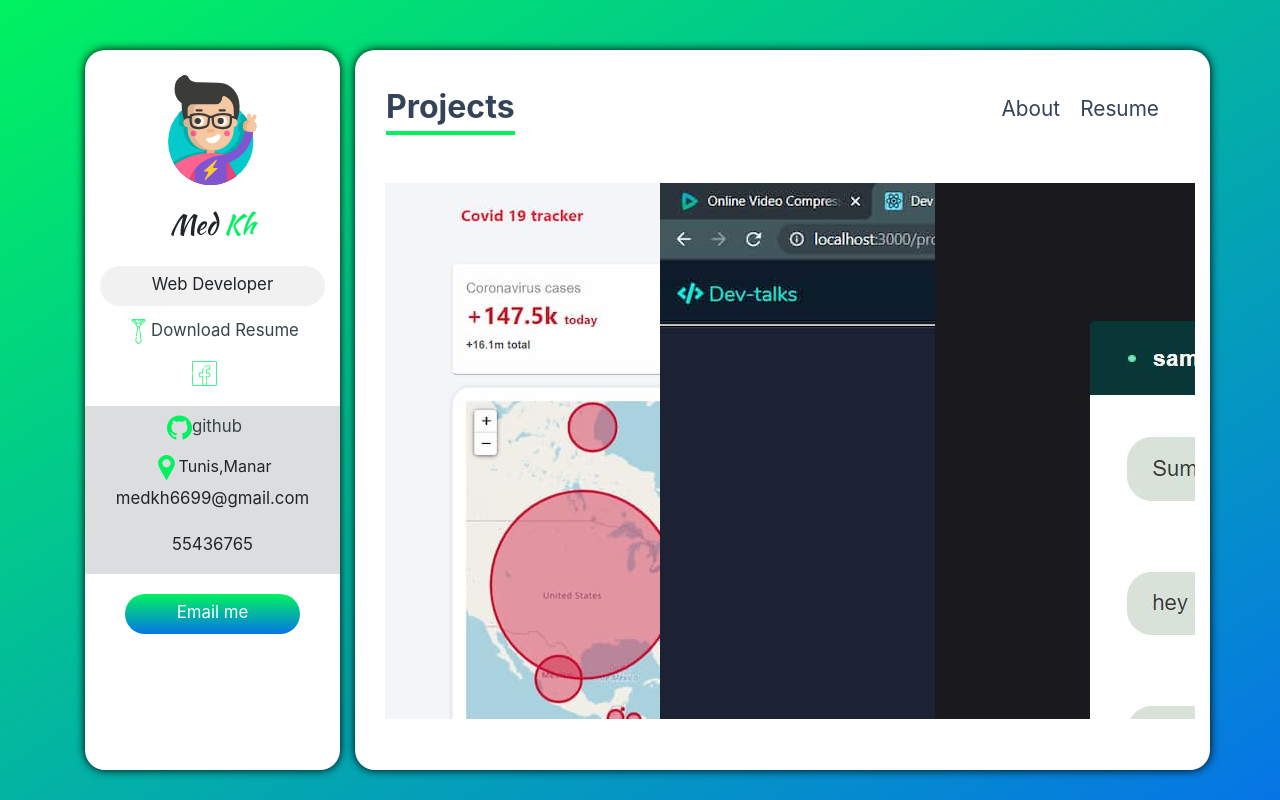
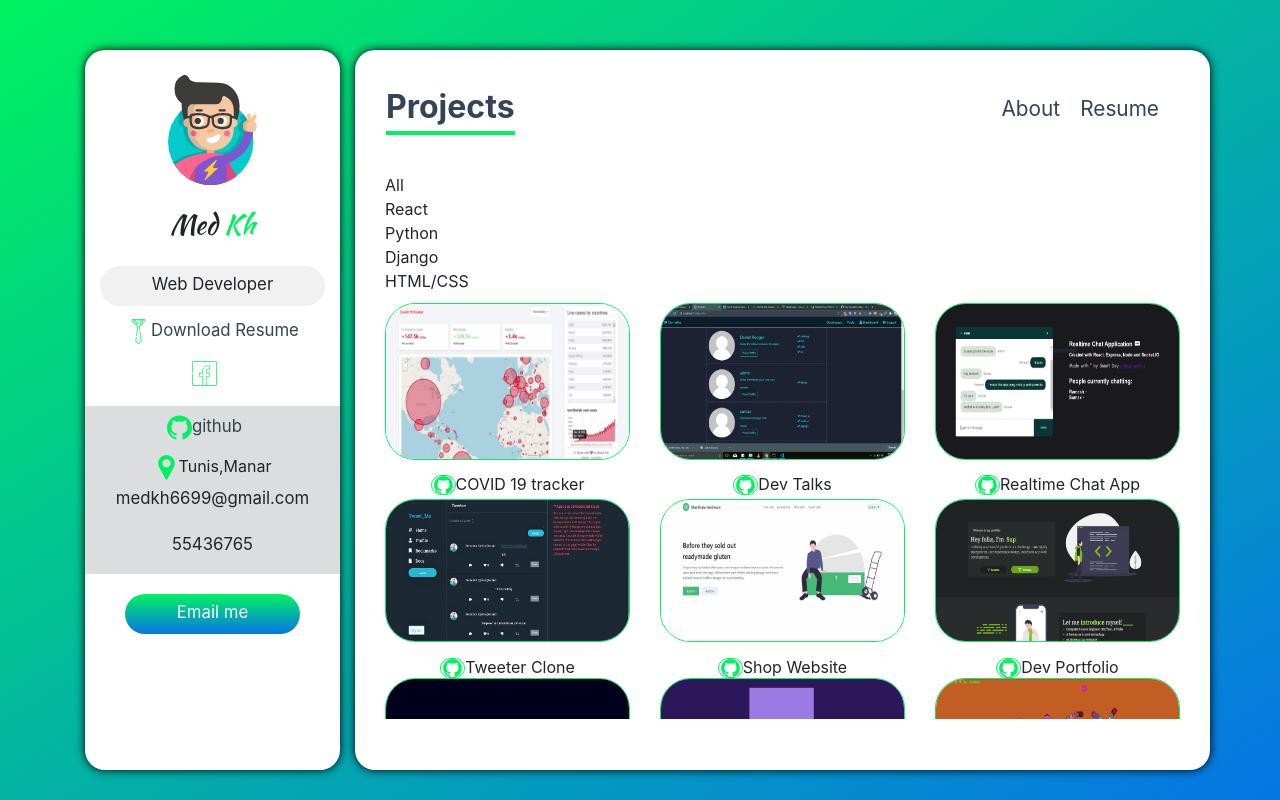
Before and after one commit to medxkh/dev-portfolio, a React (Create React App) app: page /projects in a window 1280 px wide. Built offline with nearby package versions, Linux system fonts and the light colour scheme.

Commit message:
style projects / add project filter

```diff
--- a/src/components/ProjectCard.js
+++ b/src/components/ProjectCard.js
@@ -9,13 +9,14 @@ function ProjectCard({ project: { name, image, deployed_url, github_url } }) {
           <img src={image} alt={name} className="projectCard__image" />
         </a>
         <div className="projectCard__title">
-          <a href={github_url} target="_blank">
+          <a href={github_url} target="_blank" className="projectCard__icon">
             <img
               src={github}
               alt="github link"
               className="projectCard__image"
             />
           </a>
+          {name}
         </div>
       </figure>
     </div>
--- a/src/components/Projects.js
+++ b/src/components/Projects.js
@@ -1,10 +1,24 @@
-import React from "react";
+import React, { useState } from "react";
 import data_projects from "./data/projects_data";
 import ProjectCard from "./ProjectCard";
 
 function Projects() {
+  const [projects, setProjects] = useState(data_projects);
+  const handleFilterCategory = (name) => {
+    const new_array = data_projects.filter((project) =>
+      project.category.includes(name)
+    );
+    setProjects(new_array);
+  };
   return (
     <div className="container projects">
+      <div className="projects__navbar">
+        <div onClick={() => setProjects(data_projects)}>All</div>
+        <div onClick={() => handleFilterCategory("react.js")}>React</div>
+        <div onClick={() => handleFilterCategory("python")}>Python</div>
+        <div onClick={() => handleFilterCategory("Django")}>Django</div>
+        <div onClick={() => handleFilterCategory("static")}>HTML/CSS</div>
+      </div>
       <div className="row">
         {data_projects.map((project) => (
           <ProjectCard key={project.name} project={project} />
--- a/src/index.css
+++ b/src/index.css
@@ -231,3 +231,22 @@ a:hover {
   height: 100%;
   min-height: 1;
 }
+
+.projectCard__image {
+  width: 100%;
+  height: 80%;
+  border-radius: 30px;
+  border: 1px solid #00f260;
+}
+.projectCard__icon {
+  width: 25px;
+  height: 25px;
+}
+
+.projectCard__title {
+  margin-top: 12px;
+  font-size: 1rem;
+  display: flex;
+  align-items: center;
+  justify-content: center;
+}
```
Also changed, not shown: 1 other file (tests, documents, lock files or other folders).
